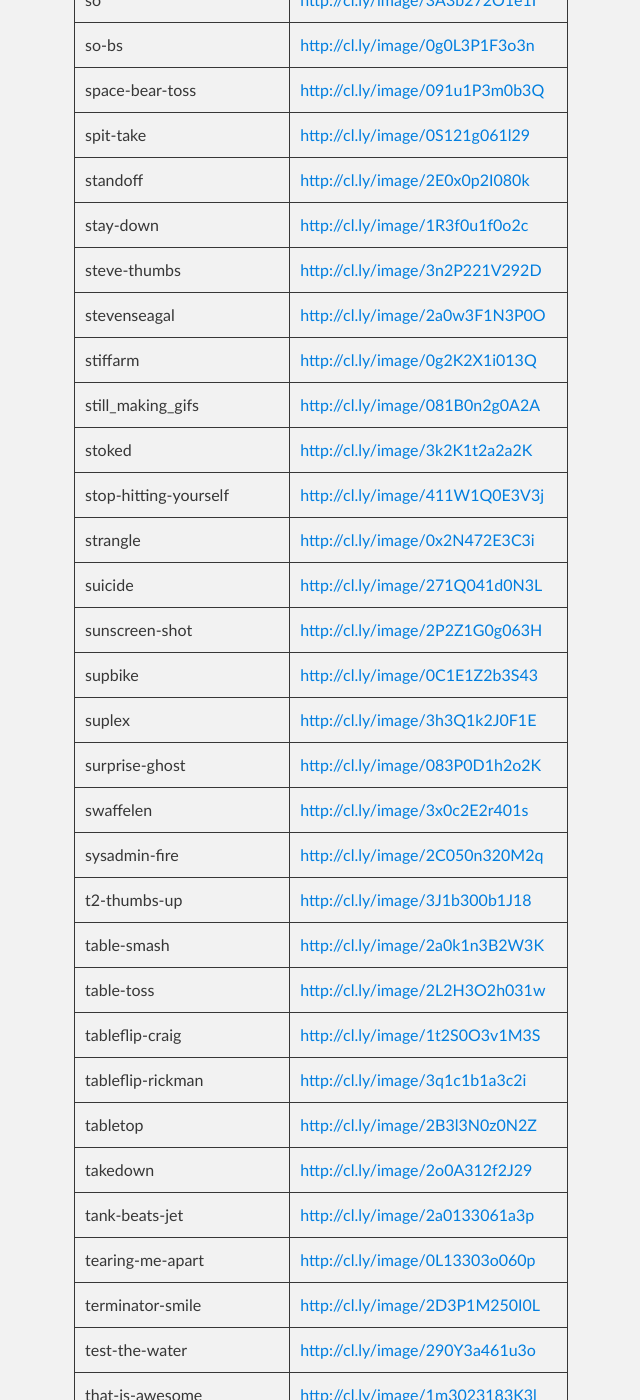
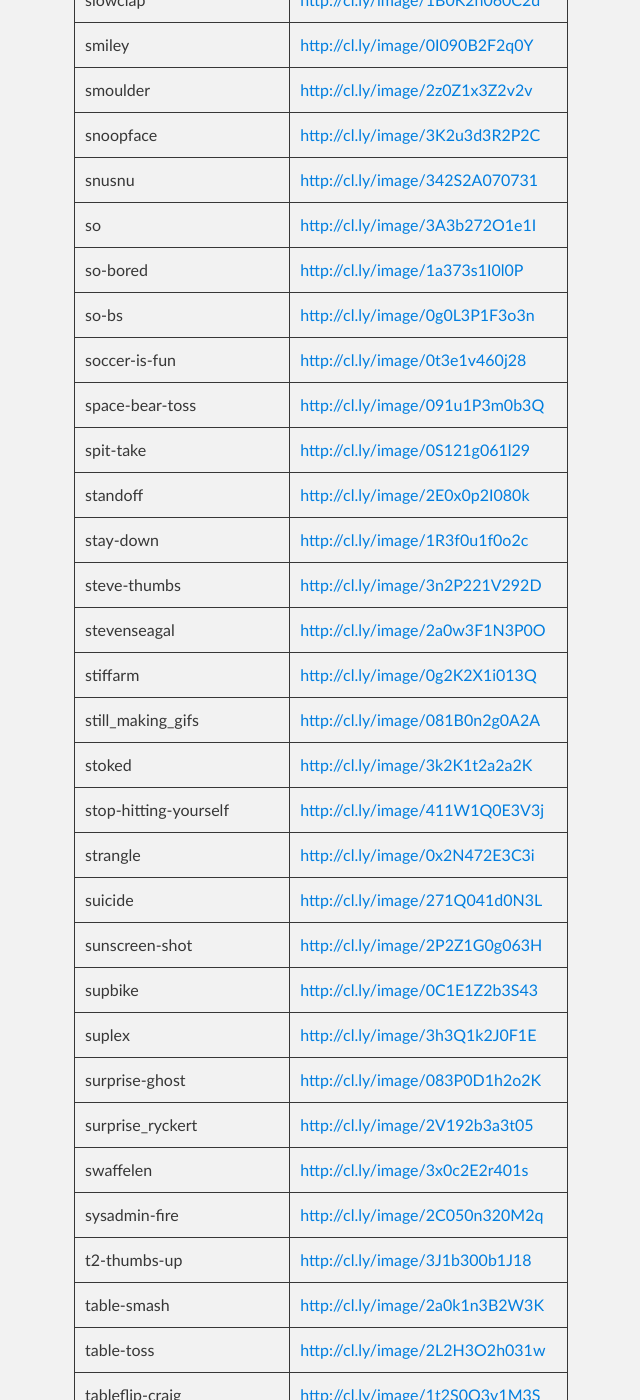
Before and after one commit to eskfung/eskfung.github.io, a Jekyll site: the page built from _posts/2013-03-14-gifs.md, in a window 1280 px wide and 1400 px high, scrolled down 18761 px. Shown: the whole window, without its empty margins (246-886 px from the left). Built offline with Jekyll 4.4.1, drawn with Linux system fonts in a browser that asks for light colours; nearby versions of some CDN libraries; Markdown is read by kramdown in place of the engine named in the settings; some of the changed text lies outside the part shown.

Commit message:
December 18

```diff
--- a/_posts/2013-03-14-gifs.md
+++ b/_posts/2013-03-14-gifs.md
@@ -415,7 +420,9 @@ smoulder | <http://cl.ly/image/2z0Z1x3Z2v2v>
 snoopface | <http://cl.ly/image/3K2u3d3R2P2C>
 snusnu | <http://cl.ly/image/342S2A070731>
 so | <http://cl.ly/image/3A3b272O1e1I>
+so-bored | <http://cl.ly/image/1a373s1I0l0P>
 so-bs | <http://cl.ly/image/0g0L3P1F3o3n>
+soccer-is-fun | <http://cl.ly/image/0t3e1v460j28>
 space-bear-toss | <http://cl.ly/image/091u1P3m0b3Q>
 spit-take | <http://cl.ly/image/0S121g061l29>
 standoff | <http://cl.ly/image/2E0x0p2I080k>
@@ -432,6 +439,7 @@ sunscreen-shot | <http://cl.ly/image/2P2Z1G0g063H>
 supbike | <http://cl.ly/image/0C1E1Z2b3S43>
 suplex | <http://cl.ly/image/3h3Q1k2J0F1E>
 surprise-ghost | <http://cl.ly/image/083P0D1h2o2K>
+surprise_ryckert | <http://cl.ly/image/2V192b3a3t05>
 swaffelen | <http://cl.ly/image/3x0c2E2r401s>
 sysadmin-fire | <http://cl.ly/image/2C050n320M2q>
 t2-thumbs-up | <http://cl.ly/image/3J1b300b1J18>
```
Also changed, not shown: other parts of _posts/2013-03-14-gifs.md (+6 -0 lines).
